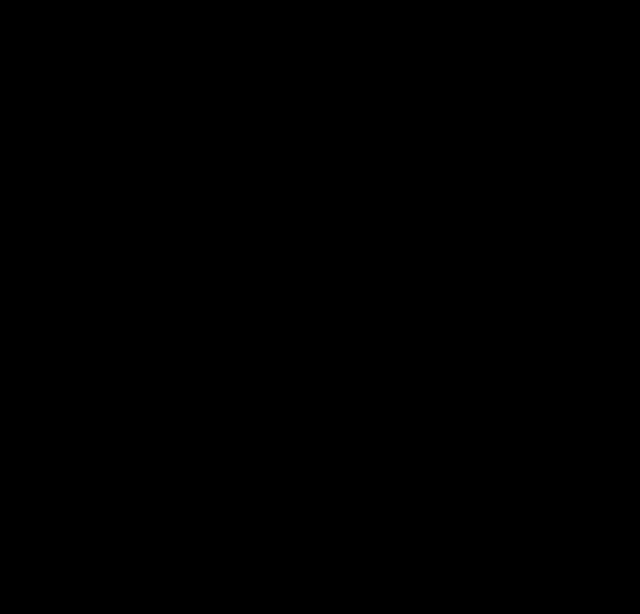
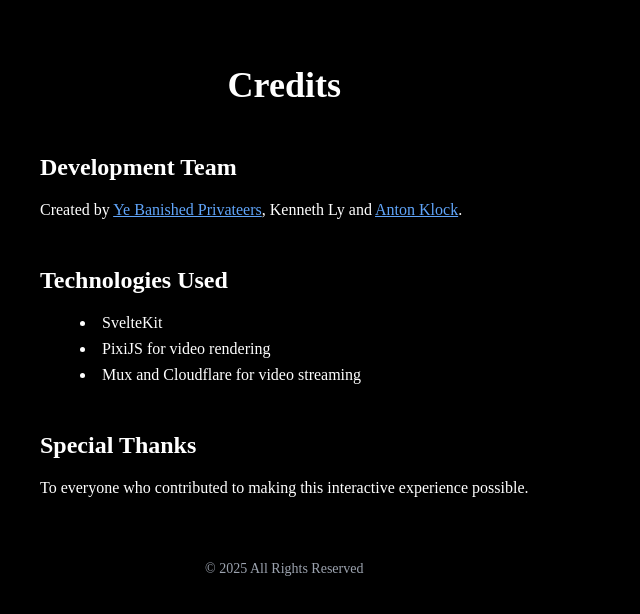
Before and after one commit to antonklock/ybp-pirate-music-video, a SvelteKit app: page /credits in a window 1280 px wide. Before the commit this address had no page. Shown: the top 614 px of the page, without its empty margins (0-640 px from the left). Built offline with nearby package versions, Linux system fonts and the light colour scheme.

Commit message:
Added credits page

```diff
--- /dev/null
+++ b/src/routes/credits/+page.svelte
@@ -0,0 +1,151 @@
+<script lang="ts">
+	import { onMount } from 'svelte';
+	let isVisible = false;
+
+	onMount(() => {
+		isVisible = true;
+	});
+</script>
+
+<div
+	class="min-h-screen bg-black text-white p-8 transition-opacity duration-1000"
+	class:opacity-0={!isVisible}
+	class:opacity-100={isVisible}
+>
+	<div class="max-w-2xl mx-auto space-y-12">
+		<h1 class="text-4xl font-bold text-center mb-12">Credits</h1>
+
+		<section class="space-y-4">
+			<h2 class="text-2xl font-semibold">Development Team</h2>
+			<p>
+				Created by <a
+					href="https://www.yebanishedprivateers.com/"
+					class="text-blue-400 hover:text-blue-300">Ye Banished Privateers</a
+				>, Kenneth Ly and
+				<a href="https://www.klockworks.se" class="text-blue-400 hover:text-blue-300">Anton Klock</a
+				>.
+			</p>
+		</section>
+
+		<section class="space-y-4">
+			<h2 class="text-2xl font-semibold">Technologies Used</h2>
+			<ul class="list-disc list-inside space-y-2">
+				<li>SvelteKit</li>
+				<li>PixiJS for video rendering</li>
+				<li>Mux and Cloudflare for video streaming</li>
+			</ul>
+		</section>
+
+		<section class="space-y-4">
+			<h2 class="text-2xl font-semibold">Special Thanks</h2>
+			<p>To everyone who contributed to making this interactive experience possible.</p>
+		</section>
+
+		<footer class="text-center text-sm text-gray-400 mt-16">
+			<p>© 2025 All Rights Reserved</p>
+		</footer>
+	</div>
+</div>
+
+<style>
+	.transition-opacity {
+		transition: opacity 1000ms;
+	}
+
+	.opacity-0 {
+		opacity: 0;
+	}
+
+	.opacity-100 {
+		opacity: 1;
+	}
+
+	.min-h-screen {
+		min-height: 100vh;
+	}
+
+	.bg-black {
+		background-color: black;
+	}
+
+	.text-white {
+		color: white;
+	}
+
+	.p-8 {
+		padding: 2rem;
+	}
+
+	.max-w-2xl {
+		max-width: 42rem;
+	}
+
+	.mx-auto {
+		margin-left: auto;
+		margin-right: auto;
+	}
+
+	.space-y-12 > * + * {
+		margin-top: 3rem;
+	}
+
+	.space-y-4 > * + * {
+		margin-top: 1rem;
+	}
+
+	.text-4xl {
+		font-size: 2.25rem;
+	}
+
+	.text-2xl {
+		font-size: 1.5rem;
+	}
+
+	.font-bold {
+		font-weight: 700;
+	}
+
+	.font-semibold {
+		font-weight: 600;
+	}
+
+	.text-center {
+		text-align: center;
+	}
+
+	.mb-12 {
+		margin-bottom: 3rem;
+	}
+
+	.text-blue-400 {
+		color: #60a5fa;
+	}
+
+	.text-blue-400:hover {
+		color: #93c5fd;
+	}
+
+	.list-disc {
+		list-style-type: disc;
+	}
+
+	.list-inside {
+		list-style-position: inside;
+	}
+
+	.space-y-2 > * + * {
+		margin-top: 0.5rem;
+	}
+
+	.text-sm {
+		font-size: 0.875rem;
+	}
+
+	.text-gray-400 {
+		color: #9ca3af;
+	}
+
+	.mt-16 {
+		margin-top: 4rem;
+	}
+</style>
```
